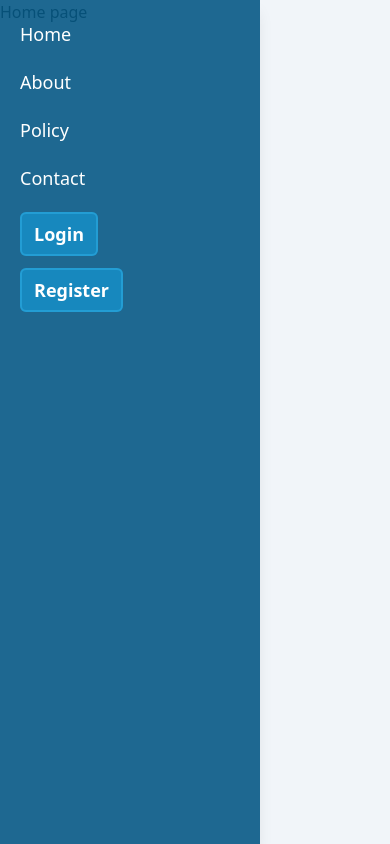
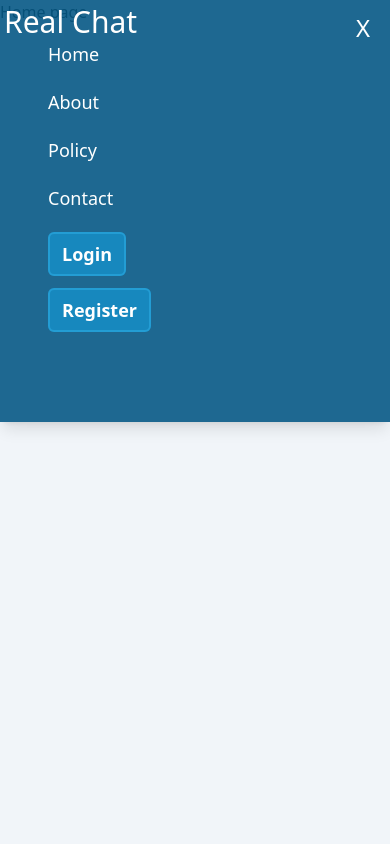
Before and after one commit to Joel-T-George/Real-Time-Chat-Application, a React (Vite) app in the folder chat-app/: page /welcome in a window 390 px wide. Built offline with nearby package versions, Linux system fonts and the light colour scheme.

Commit message:
responsive nave bar

```diff
--- a/chat-app/components/NonUserNavbar.tsx
+++ b/chat-app/components/NonUserNavbar.tsx
@@ -1,4 +1,4 @@
-import React from "react";
+import React, { useState } from "react";
 import { Link, NavLink } from "react-router-dom";
 const Navigation = [
   ['Home', '/welcome/'],
@@ -7,10 +7,14 @@ const Navigation = [
   ['Contact', '/welcome/Contact']
 ]
 const NonNavbar: React.FC<{}> = ()=>{
+  const [open,setOpen]=useState()
   return (
-    <div className="shadow-lg md:w-full w-2/3 h-full md:h-auto fixed top-0 md:m-0 left-0 bg-sky-800/90  md:p-4 " >
-      <nav className="flex  md:justify-end space-x-4 md:m-0 ">
-        <ul className="md:inline-flex "> {
+    <div className="shadow-lg md:w-full w-full h-2/4 md:h-auto fixed md:flex items-center justify-around top-0 md:m-0 left-0 bg-sky-800/90  md:p-4 " >
+
+      <nav className="flex  md:justify-start space-x-4 md:m-0 text-white md:text-lg text-lg font-medium ">
+      <span className=" md:m-0 text-3xl md:pt-1 m-1 mr-2"  >Real Chat</span>
+        <span className="text-2xl absolute right-5 top-3 md:hidden " >X</span>
+        <ul className="md:inline-flex absolute md:static md:m-0 mt-5 md:z-auto z-[-1] pl-3 transition-all duration-500 ease-in"> {
         Navigation.map(([title, url]) => (
           <li key={title} className="text-white   md:text-lg text-lg font-medium md:m-2 m-5">
             <NavLink
```
